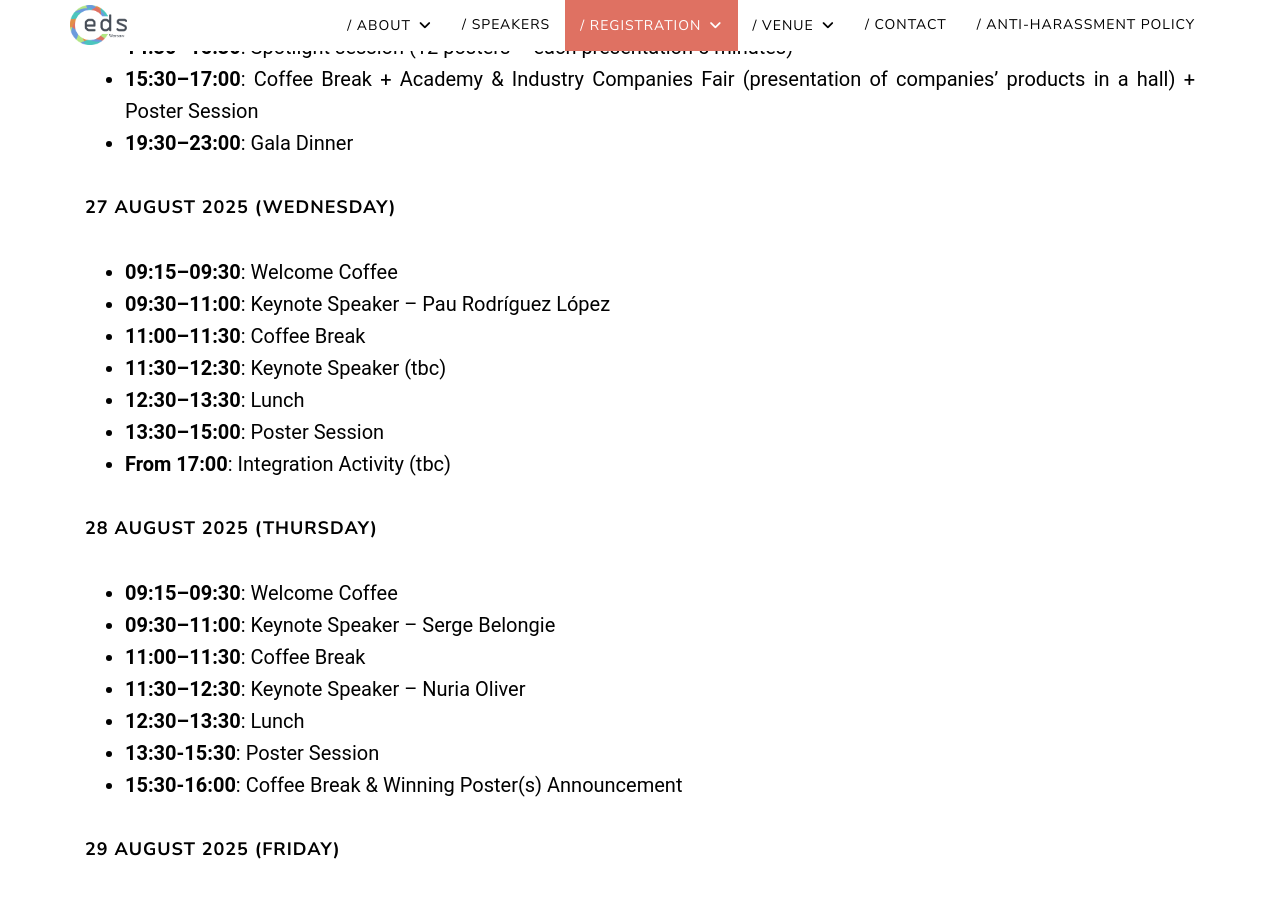
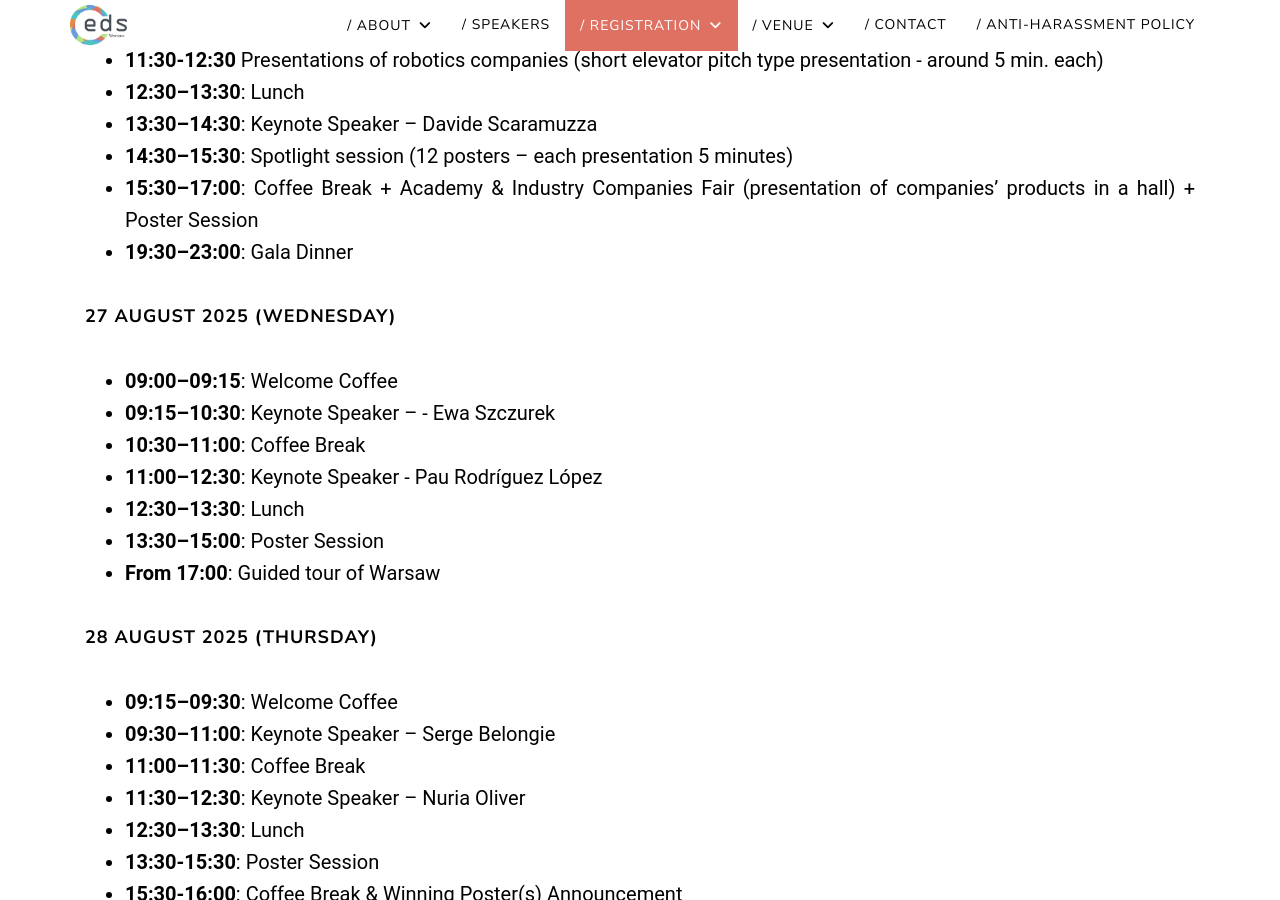
Before and after one commit to eds2025/eds2025.github.io, a Jekyll site: the page built from index.html, in a window 1280 px wide and 900 px high, scrolled down 3950 px. Built offline with Jekyll 4.4.1, drawn with Linux system fonts in a browser that asks for light colours; some of the changed text lies outside the part shown.

Commit message:
add ewa szczurek

```diff
--- a/_includes/home/registration.html
+++ b/_includes/home/registration.html
@@ -36,13 +36,13 @@
 
             <h4><strong>27 August 2025 (Wednesday)</strong></h4>
             <ul>
-                <li><strong>09:15–09:30</strong>: Welcome Coffee</li>
-                <li><strong>09:30–11:00</strong>: Keynote Speaker – Pau Rodríguez López</li>
-                <li><strong>11:00–11:30</strong>: Coffee Break</li>
-                <li><strong>11:30–12:30</strong>: Keynote Speaker (tbc)</li>
+                <li><strong>09:00–09:15</strong>: Welcome Coffee</li>
+                <li><strong>09:15–10:30</strong>: Keynote Speaker – - Ewa Szczurek</li>
+                <li><strong>10:30–11:00</strong>: Coffee Break</li>
+                <li><strong>11:00–12:30</strong>: Keynote Speaker - Pau Rodríguez López</li>
                 <li><strong>12:30–13:30</strong>: Lunch</li>
                 <li><strong>13:30–15:00</strong>: Poster Session</li>
-                <li><strong>From 17:00</strong>: Integration Activity (tbc)</li>
+                <li><strong>From 17:00</strong>: Guided tour of Warsaw</li>
             </ul>
 
             <h4><strong>28 August 2025 (Thursday)</strong></h4>
```
Also changed, not shown: _data/speakers.yml (+6 -0 lines), images/speakers/prof_ewa_szczurek.jpg (added).
